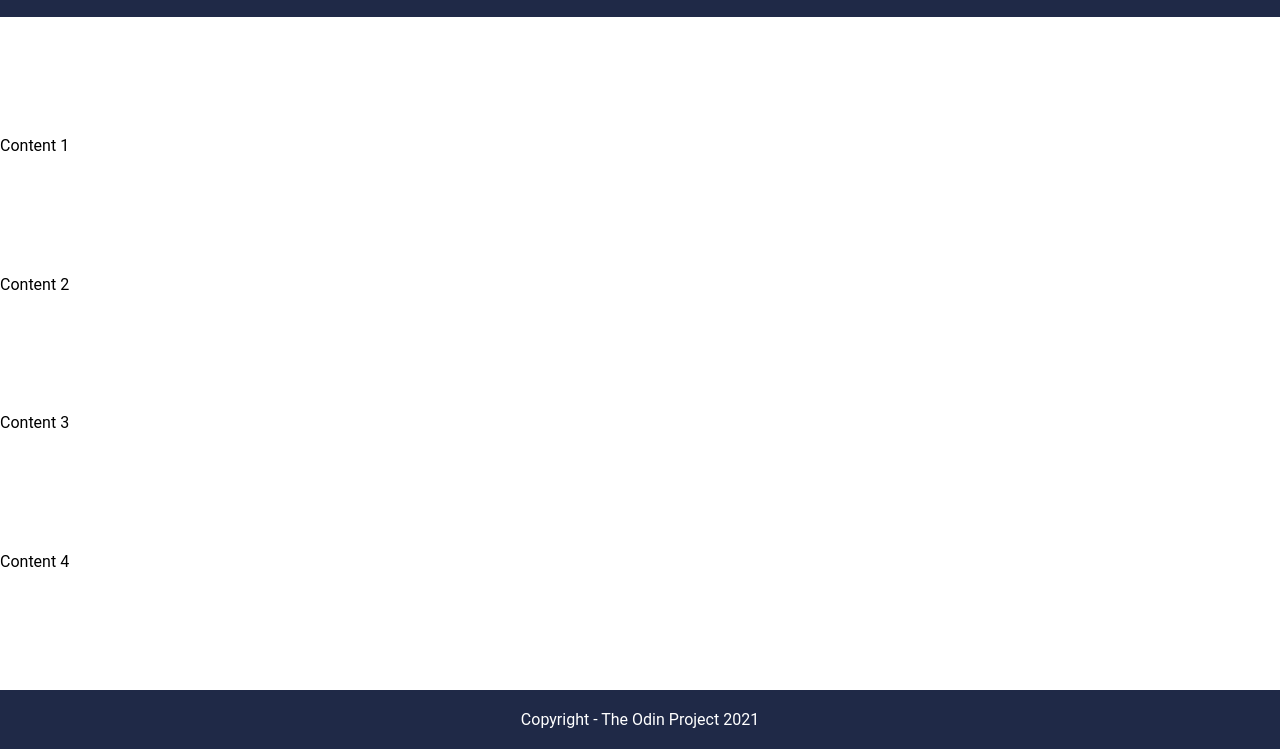
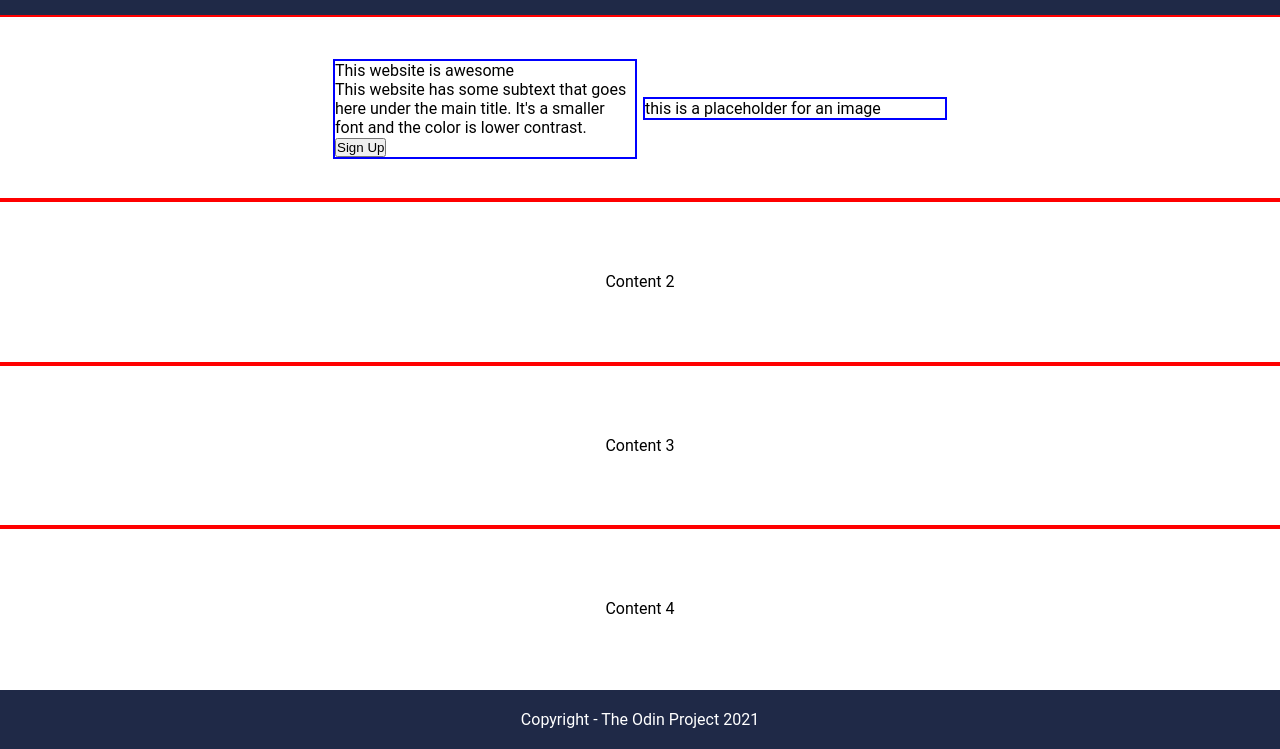
Before and after one commit to philip-r-haggard/top-landing-page, a plain HTML site: page index.html in a window 1280 px wide. Shown: the part 51-800 px from the top of the page. Drawn offline with Linux system fonts and the light colour scheme.

Commit message:
EOD 7/20/2024
Continue to add all content to html file before moving to styling

```diff
--- a/index.html
+++ b/index.html
@@ -17,9 +17,19 @@
         </ul>
     </header>
 
-    <div class="content-1">Content 1</div>
+    <div class="content-1">
+        <div class="left">
+            <div>This website is awesome</div>
+            <div>This website has some subtext that goes here under the main title. It's a smaller font and the color is lower contrast.</div>
+            <button>Sign Up</button>
+        </div>
+        <div class="right">this is a placeholder for an image</div>
+    </div>
+
     <div class="content-2">Content 2</div>
+
     <div class="content-3">Content 3</div>
+
     <div class="content-4">Content 4</div>
 
     <footer>Copyright - The Odin Project 2021</footer>
--- a/styles.css
+++ b/styles.css
@@ -27,6 +27,32 @@ header {
     color: #F9FAF8;
 }
 
+.content-1, .content-2, .content-3, .content-4 {
+    outline: 2px solid red;
+    flex: 1;
+    display: flex;
+    justify-content: center;
+    align-items: center;
+}
+
+.content-1 {
+    display: flex;
+    justify-content: center;
+    align-items: center;
+    gap: 10px;
+    padding: 10px;
+}
+
+.left {
+    outline: 2px solid blue;
+    width: 300px;
+}
+
+.right {
+    outline: 2px solid blue;
+    width: 300px;
+}
+
 footer {
     background-color: #1F2947;
     color: white;
```
